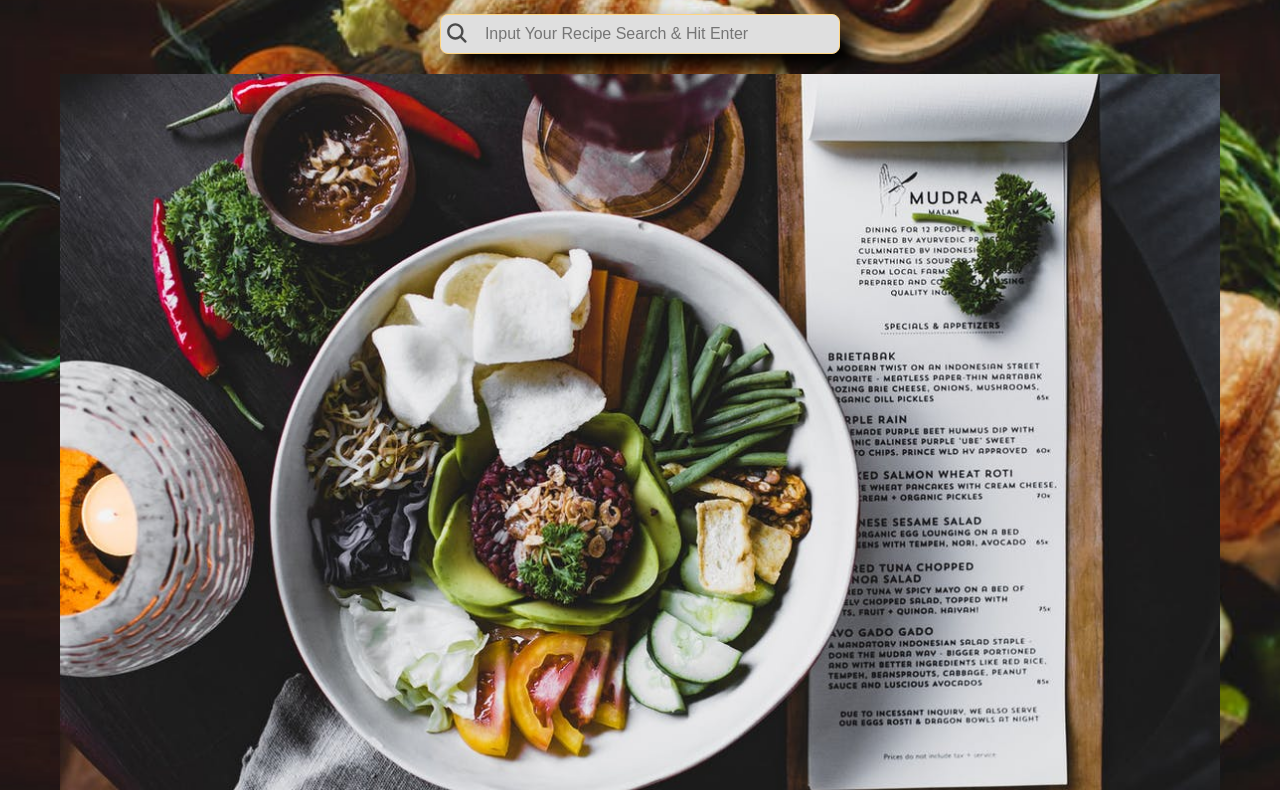
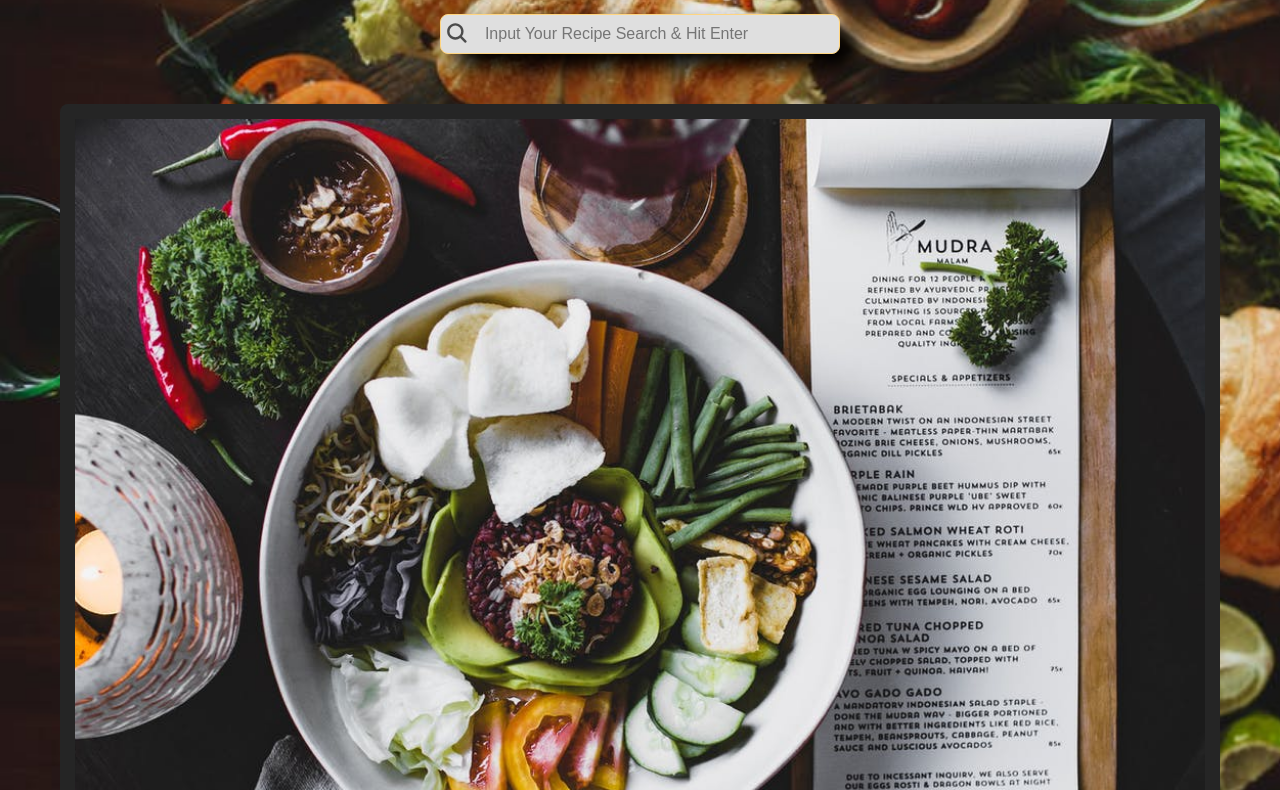
Before and after one commit to JohnKamaujk/phase1-project, a plain HTML site: page index.html in a window 1280 px wide. Shown: the part 190-980 px from the top of the page. Drawn offline with nearby package versions, Linux system fonts and the light colour scheme.

Commit message:
Displayed the items on the search result div on a grid

```diff
--- a/assets/style.css
+++ b/assets/style.css
@@ -61,3 +61,17 @@ form ion-icon {
   color: rgb(75, 75, 75);
   display: inline-block;
 }
+.search-result {
+  margin-top: 50px;
+  width: 100%;
+  display: grid;
+  grid-gap: 25px;
+  grid-template: auto / repeat(auto-fit, minmax(300px, 1fr));
+}
+.item {
+  width: 100%;
+  border-radius: 8px;
+  background-color: rgb(37, 37, 37);
+  padding: 15px;
+  overflow: hidden;
+}
```
